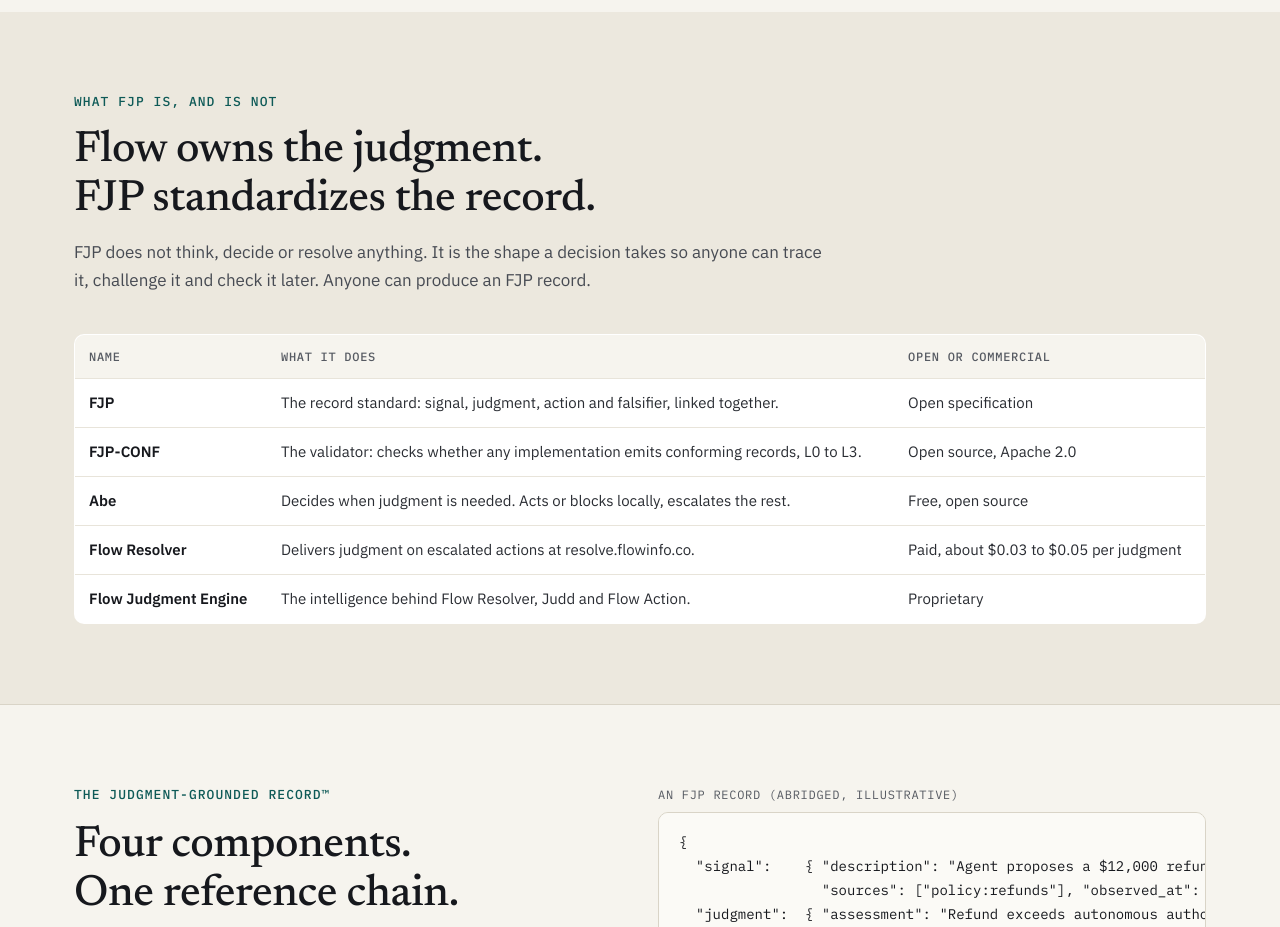
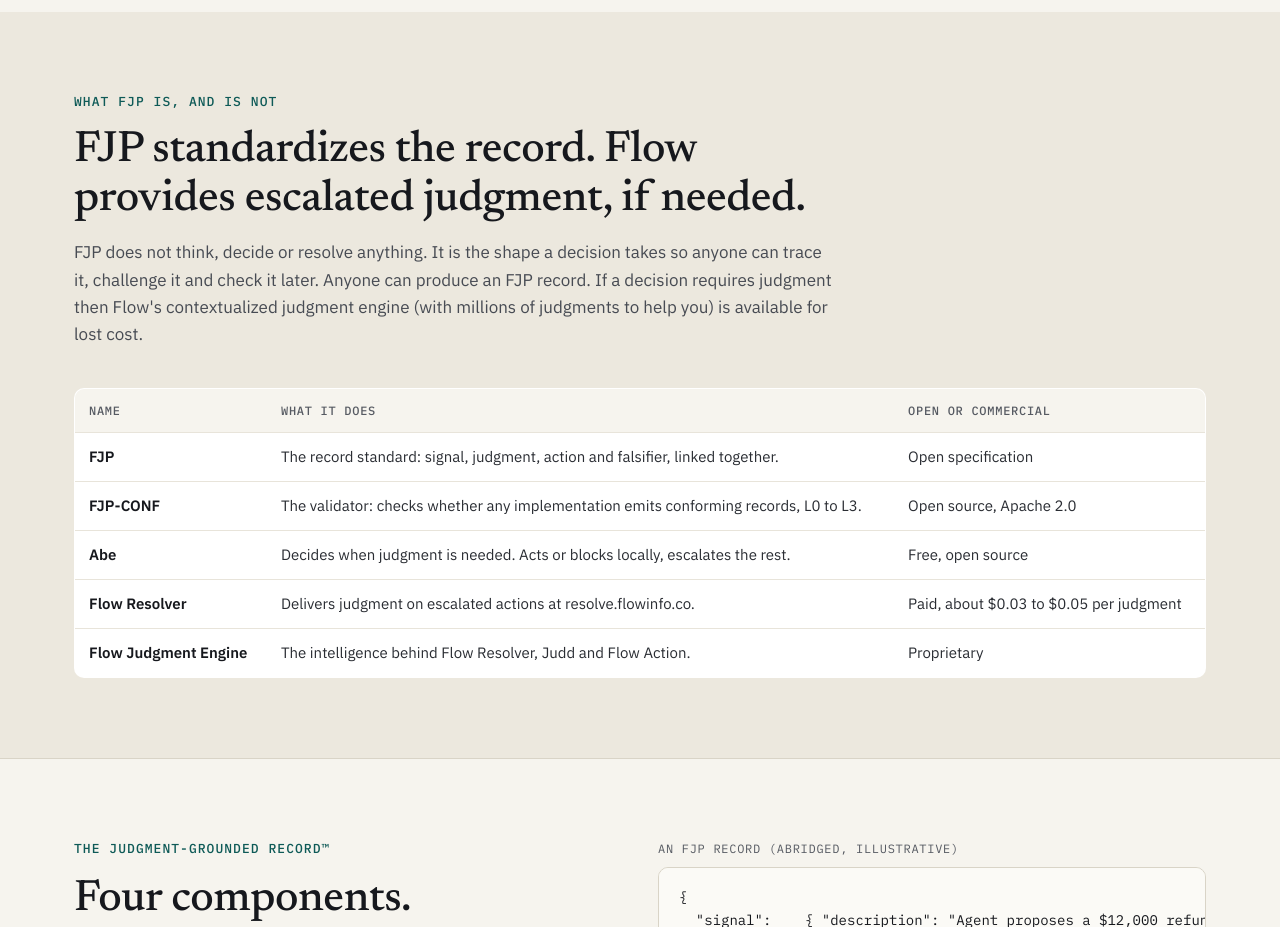
Before and after one commit to flowinfosystems-index/fjp-conformance, a plain HTML site: page web/landing.html in a window 1280 px wide. Shown: the part 1040-1967 px from the top of the page. Drawn offline with Linux system fonts and the light colour scheme.

Commit message:
Update FJP description and clarify judgment role

```diff
--- a/web/landing.html
+++ b/web/landing.html
@@ -46,8 +46,8 @@
 <div class="fs-wrap">
 <div class="fs-section-head">
 <p class="fs-eyebrow">What FJP is, and is not</p>
-<h2 class="fs-h2">Flow owns the judgment. FJP standardizes the record.</h2>
-<p class="fs-sub">FJP does not think, decide or resolve anything. It is the shape a decision takes so anyone can trace it, challenge it and check it later. Anyone can produce an FJP record.</p>
+<h2 class="fs-h2">FJP standardizes the record. Flow provides escalated judgment, if needed.</h2>
+<p class="fs-sub">FJP does not think, decide or resolve anything. It is the shape a decision takes so anyone can trace it, challenge it and check it later. Anyone can produce an FJP record. If a decision requires judgment then Flow's contextualized judgment engine (with millions of judgments to help you) is available for lost cost.</p>
 </div>
 <div class="fs-table-wrap" tabindex="0">
 <table class="fs-table">
```
